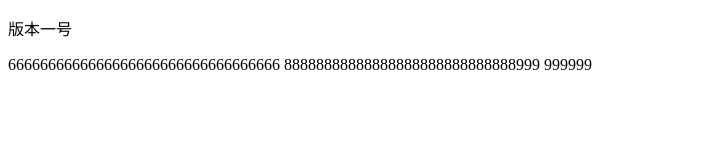
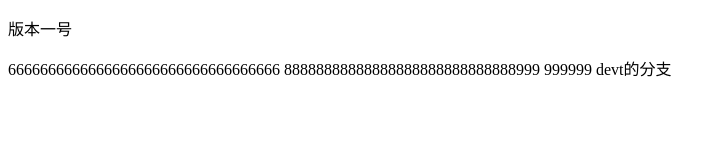
Before and after one commit to MyWorldzhy/github-, a plain HTML site: page index.html in a window 1280 px wide. Shown: the whole page, without its empty margins (0-726 px from the left). Drawn offline with Linux system fonts and the light colour scheme.

Commit message:
添加了第devt四次的崔哥精髓

```diff
--- a/index.html
+++ b/index.html
@@ -14,7 +14,7 @@
     6666666666666666666666666666666666
     88888888888888888888888888888999
     999999
-
+    devt的分支
     <script>
         // GIT中的分支，版本库一创建机会创建一个默认的分支，这个分支叫做master
         // 1. 查看版本库的分支
```
